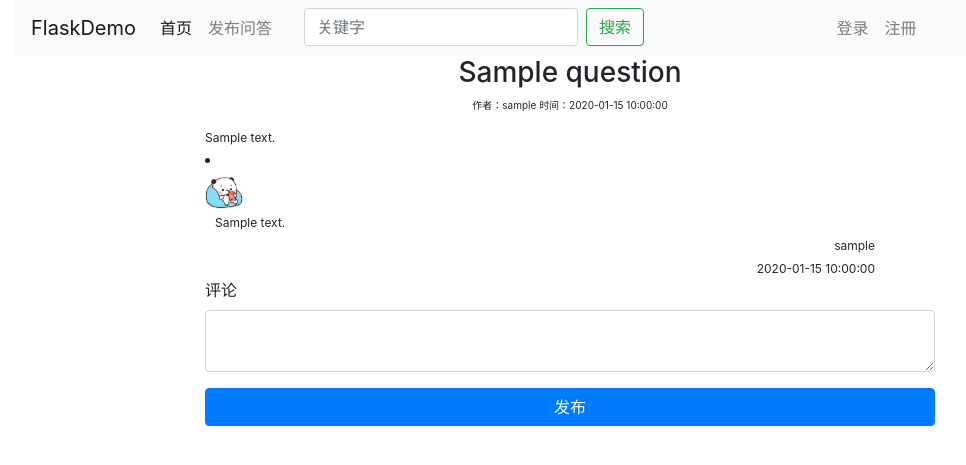
After one commit to candice0430/flaskdemo, a Flask app: a page that uses templates/base.html in a window 1280 px wide. The commit adds this page. Shown: the top 465 px of the page, without its empty margins (70-1036 px from the left). Run offline with Flask 2, Linux system fonts and the light colour scheme; tables that the repository leaves empty hold one stand-in row (values such as "Sample post"); some libraries are stand-ins or nearby versions.

Commit message:
实现问答列表，问答详情、评论列表和发布评论功能

```diff
--- a/blueprints/forms.py
+++ b/blueprints/forms.py
@@ -58,3 +58,7 @@ class LoginForm(FlaskForm):
 class QAForm(FlaskForm):
     title = StringField(validators=[InputRequired(), length(min=3, max=100)])
     content = TextAreaField(validators=[InputRequired(), length(min=3, max=1000)])
+
+
+class CommentForm(FlaskForm):
+    comment = TextAreaField(validators=[InputRequired(), length(min=3, max=1000)])
--- a/blueprints/qa.py
+++ b/blueprints/qa.py
@@ -1,7 +1,7 @@
-from flask import Blueprint, render_template, request,redirect
+from flask import Blueprint, render_template, request, redirect
 from decorator import *
-from .forms import QAForm
-from models import QuestionModel, UserModel
+from .forms import QAForm, CommentForm
+from models import QuestionModel, CommentModel
 from flask import session
 from ext import db
 
@@ -10,7 +10,9 @@ bp = Blueprint('qa', __name__, url_prefix='/')
 
 @bp.route('/')
 def index():
-    return render_template('index.html')
+    questions = QuestionModel.query.all()
+    print(questions)
+    return render_template('index.html', articles=questions)
 
 
 @bp.route('/public_qa', methods=['GET', 'POST'])
@@ -31,3 +33,20 @@ def public_qa():
         else:
             print(qa_form.errors)
             return render_template('public_question.html')
+
+
+@bp.route("/question<int:question_id>")
+def question(question_id):
+    qa = QuestionModel.query.get(question_id)
+    print(qa.comments)
+    return render_template('question.html', question=qa)
+
+
+@bp.route("/comment<int:question_id>", methods=['POST'])
+def comment(question_id):
+    comment_form = CommentForm()
+    user_id = session.get('user_id')
+    com = CommentModel(content=comment_form.comment.data, author_id=user_id, question_id=question_id)
+    db.session.add(com)
+    db.session.commit()
+    return redirect(url_for('qa.question',question_id=question_id))
--- /dev/null
+++ b/static/css/index.css
@@ -0,0 +1,51 @@
+.question-ul li {
+    padding: 10px;
+    overflow: hidden;
+    display: flex;
+    border-bottom: 1px solid #eee;
+}
+.side-question{
+    flex-basis: 38px;
+    height: 100%;
+}
+.side-question-avatar{
+    width: 38px;
+    height: 38px;
+    border-radius: 3px;
+}
+
+.question-main{
+    flex: 1;
+    width: 660px;
+    margin-left: 10px;
+    overflow: hidden;
+}
+
+.question-title a{
+    color: #259;
+    font-size: 14px;
+    font-weight: 900;
+}
+
+.question-author{
+    font-size: 12px;
+    margin-top: 5px;
+}
+
+.question-content{
+    margin-top: 5px;
+    font-size: 12px;
+}
+
+.question-detail{
+    text-align: right;
+}
+
+.page-title{
+    text-align: center;
+}
+
+.question-info{
+    text-align: center;
+    font-size: 10px;
+}
--- a/templates/base.html
+++ b/templates/base.html
@@ -17,7 +17,7 @@
         <div class="collapse navbar-collapse" id="navbarNavDropdown">
             <ul class="navbar-nav">
                 <li class="nav-item active">
-                    <a class="nav-link" href="#">首页 <span class="sr-only">(current)</span></a>
+                    <a class="nav-link" href="/">首页 <span class="sr-only">(current)</span></a>
                 </li>
                 <li class="nav-item">
                     <a class="nav-link" href={{ url_for("qa.public_qa") }}>发布问答</a>
--- /dev/null
+++ b/templates/question.html
@@ -0,0 +1,48 @@
+{% extends 'base.html' %}
+
+{% block title %}问答详情{% endblock %}
+{% block head %}
+    <link rel="stylesheet" href="{{ url_for("static",filename="css/index.css") }}">
+    <link rel="stylesheet" href="{{ url_for("static",filename="bootstrap/bootstrap.4.6.1.min.css") }}">
+{% endblock %}
+{% block body %}
+    <div class="row">
+        <div class="col"></div>
+        <div class="col-8">
+            <h3 class="page-title">{{ question.title }}</h3>
+            <p class="question-info">
+                <span>作者：{{ question.author.username }}</span>
+                <span>时间：{{ question.create_time }}</span>
+            </p>
+            <div class="question-content">
+                {{ question.content }}
+            </div>
+            {% for comment in question.comments %}
+                <li>
+                    <div class="slide-question">
+                        <img class="side-question-avatar" src="{{ url_for("static",filename="images/avtar.jpeg") }}"
+                             alt="">
+                    </div>
+                    <div class="question-main">
+                        <div class="question-content"> {{ comment.content }} </div>
+                        <div class="question-detail">
+                            <div class="question-author">{{ comment.author.username }}</div>
+                            <div class="question-author">{{ comment.create_time }}</div>
+                        </div>
+
+                    </div>
+                </li>
+            {% endfor %}
+            <form method="post" action={{ url_for("qa.comment",question_id=question.id) }}>
+                <input type="hidden" name="csrf_token" value="{{ csrf_token() }}"/>
+                <div class="form-group">
+                    <label for="exampleInputEmail1">评论</label>
+                    <textarea type="email" class="form-control" name="comment"></textarea>
+                </div>
+                <button type="submit" class="btn btn-primary btn-block">发布</button>
+            </form>
+            </p>
+        </div>
+        <div class="col"></div>
+    </div>
+{% endblock %}
```
Also changed, not shown: models.py (+11 -0 lines), templates/index.html (+38 -2 lines), static/images/avtar.jpeg (added).
